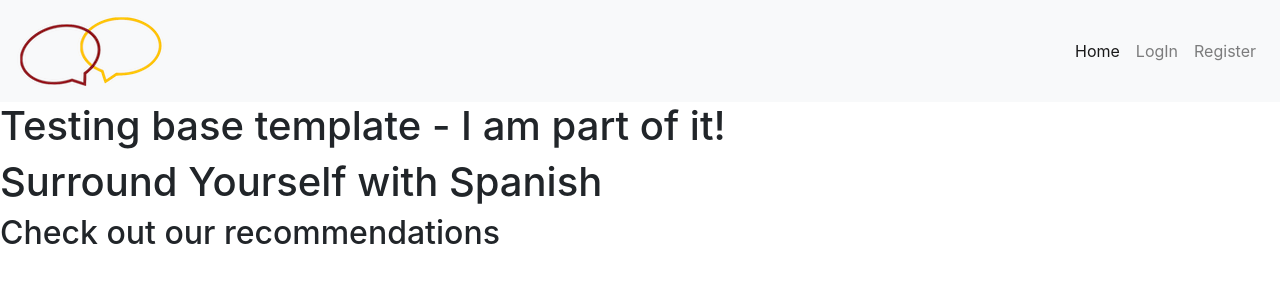
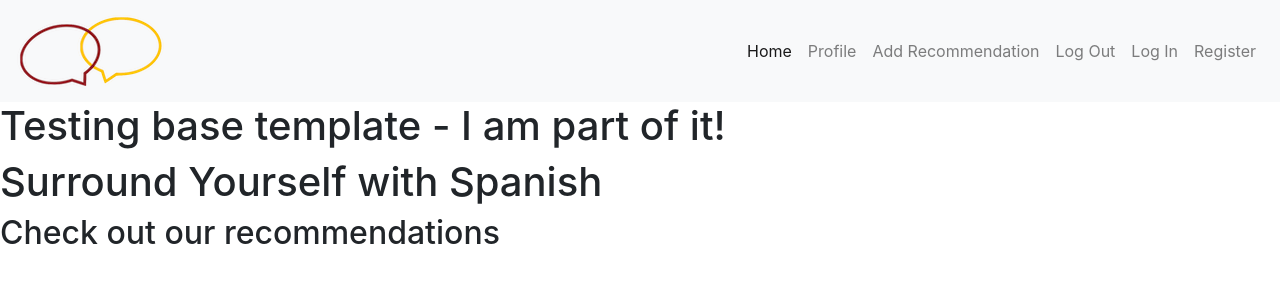
Before and after one commit to DonnaIB/surround_yourself_with_spanish, a Flask app: page / in a window 1280 px wide. Shown: the top 300 px of the page. Run offline with Flask 2, Linux system fonts and the light colour scheme; data that the repository does not hold is empty; some libraries are stand-ins or nearby versions.

Commit message:
Add Nav items to Nav

```diff
--- a/app.py
+++ b/app.py
@@ -19,7 +19,7 @@ mongo = PyMongo(app)
 
 @app.route("/")
 @app.route("/get_recommendations")
-def get_recommendation():
+def get_recommendations():
     recommendations = mongo.db.recommendations.find()
     return render_template("recommendations.html",
     recommendations=recommendations)
--- a/templates/base.html
+++ b/templates/base.html
@@ -17,7 +17,7 @@
     <header>
         <!-- Nav -->
         <nav class="navbar navbar-expand-lg navbar-light bg-light">
-            <a class="navbar-brand" href="index.html"><img src="static/images/logo.png" alt="Logo Image" /></a>
+            <a class="navbar-brand" href="{{ url_for('get_recommendations') }}"><img src="static/images/logo.png" alt="Logo Image" /></a>
             <button class="navbar-toggler" type="button" data-toggle="collapse" data-target="#navbarSupportedContent"
                 aria-controls="navbarSupportedContent" aria-expanded="false" aria-label="Toggle navigation">
                 <span class="navbar-toggler-icon"></span>
@@ -26,10 +26,19 @@
             <div class="collapse navbar-collapse" id="navbarSupportedContent">
                 <ul class="navbar-nav ml-auto">
                     <li class="nav-item active">
-                        <a class="nav-link" href="">Home<span class="sr-only">(current)</span></a>
+                        <a class="nav-link" href="{{ url_for('get_recommendations') }}">Home<span class="sr-only">(current)</span></a>
                     </li>
                     <li class="nav-item">
-                        <a class="nav-link" href="">LogIn</a>
+                        <a class="nav-link" href="">Profile</a>
+                    </li>
+                    <li class="nav-item">
+                        <a class="nav-link" href="">Add Recommendation</a>
+                    </li>
+                    <li class="nav-item">
+                        <a class="nav-link" href="">Log Out</a>
+                    </li>
+                    <li class="nav-item">
+                        <a class="nav-link" href="">Log In</a>
                     </li>
                     <li class="nav-item">
                         <a class="nav-link" href="">Register</a>
```
